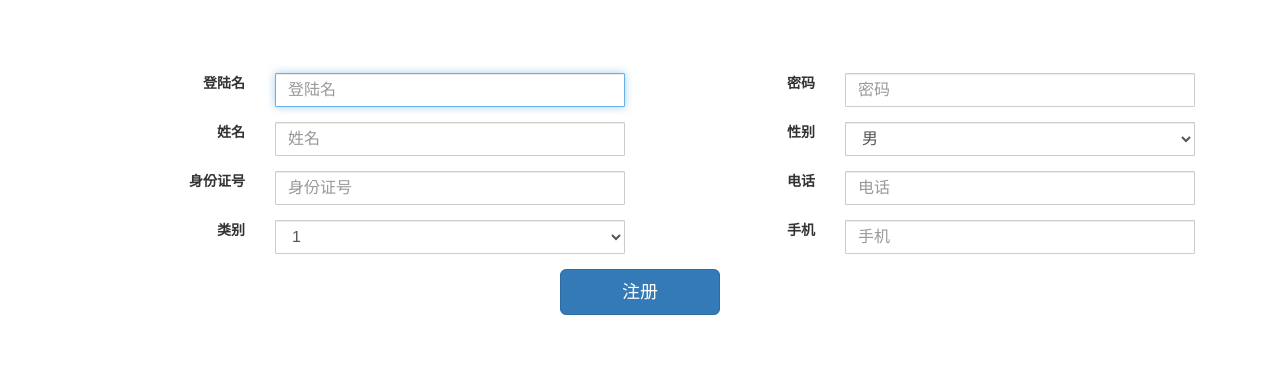
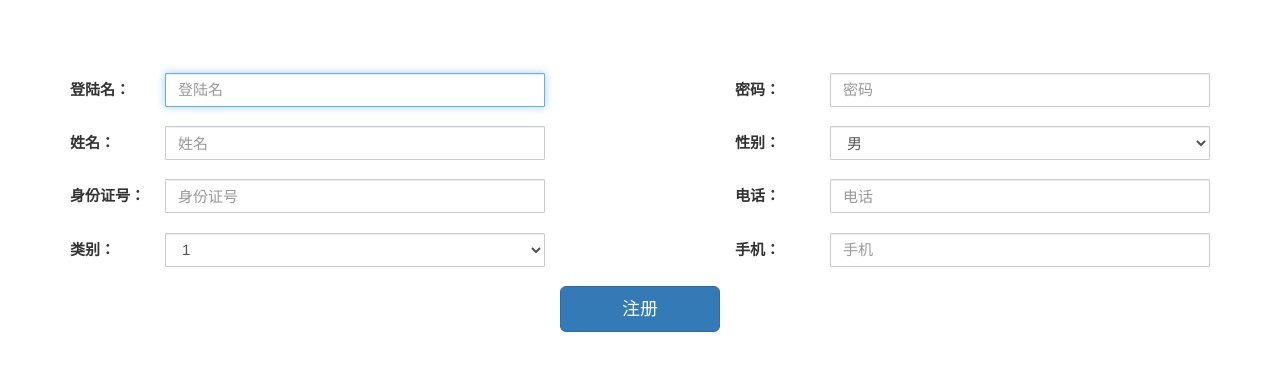
Before and after one commit to SmallBookworm/user, a plain HTML site: page user/signup.html in a window 1280 px wide. Shown: the part 122-492 px from the top of the page. Drawn offline with Linux system fonts and the light colour scheme.

Commit message:
new page

```diff
--- /dev/null
+++ b/user/css/ctable.css
@@ -0,0 +1,3 @@
+#ctable{
+	margin-top: 10px;
+}
--- a/user/css/signup.css
+++ b/user/css/signup.css
@@ -11,20 +11,26 @@ h1{
 	margin:  50px 0 auto;
 }
 
-
 .form-signup .btn {
 margin: 0 auto;
 }
 .form-signup label {
-	text-align: right;
+	font-size: 1.5rem;
+	padding: 6px 0px 6px 0px;
+	text-align: left;
+
 }
 
+.ucol{
+	height: 100%;
+	padding: 0;
+}
 .form-signup .form-control {
 	-webkit-box-sizing: border-box;
 	-moz-box-sizing: border-box;
 	box-sizing: border-box;
-
-	font-size: 16px;
+	padding: 6px 12px 6px 12px;
+	font-size: 1.5rem;
 	border-radius: 0.1rem;
 }
 
--- a/user/signup.html
+++ b/user/signup.html
@@ -47,22 +47,22 @@
 
 			<form class="form-signup form-horizontal" action="new_file.html">
 				<div class="form-group">
-					<label for="username" class="col-md-2" style="text-align: right;">登陆名</label>
-					<div class="col-md-4">
+					<label for="username" class="col-md-1" >登陆名：</label>
+					<div class="ucol col-md-4">
 						<input type="text" class="form-control" id="username" placeholder="登陆名" required="" autofocus="" maxlength="10">
 					</div>
-					<label for="inputPassword" class="col-md-2 ">密码</label>
-					<div class="col-md-4">
+					<label for="inputPassword" class="col-md-1 col-md-offset-2">密码：</label>
+					<div class="ucol col-md-4">
 						<input type="password" class="form-control" id="inputPassword" placeholder="密码" required="" maxlength="20">
 					</div>
 				</div>
 				<div class="form-group">
-					<label for="name" class="col-md-2 ">姓名</label>
-					<div class="col-md-4">
+					<label for="name" class="col-md-1 ">姓名：</label>
+					<div class="ucol col-md-4">
 						<input type="text" id="name" class="form-control" placeholder="姓名" required="" maxlength="10">
 					</div>
-					<label for="sex" class="col-md-2 ">性别</label>
-					<div class="col-md-4">
+					<label for="sex" class="col-md-1 col-md-offset-2 ">性别：</label>
+					<div class="ucol col-md-4">
 						<select id='sex' class="form-control">
 							<option>男</option>
 							<option>女</option>
@@ -70,18 +70,18 @@
 					</div>
 				</div>
 				<div class="form-group">
-					<label for="IDcard" class="col-md-2 ">身份证号</label>
-					<div class="col-md-4">
+					<label for="IDcard" class="col-md-1 ">身份证号：</label>
+					<div class="ucol col-md-4">
 						<input type="text" id="IDcard" class="form-control" placeholder="身份证号" required="" maxlength="18" pattern="\d{6}(18|19|20)?\d{2}(0[1-9]|1[12])(0[1-9]|[12]\d|3[01])\d{3}(\d|X)">
 					</div>
-					<label for="telephone " class="col-md-2 ">电话</label>
-					<div class="col-md-4">
+					<label for="telephone " class="col-md-1 col-md-offset-2 ">电话：</label>
+					<div class="ucol col-md-4">
 						<input type="tel" id="telephone" class="form-control" placeholder="电话" required="" maxlength="13" pattern="0\d{2,3}-?\d{7,8}" title="3或4位区号+7或8位号码">
 					</div>
 				</div>
 				<div class="form-group">
-					<label for="type" class="col-md-2 ">类别</label>
-					<div class="col-md-4">
+					<label for="type" class="col-md-1 ">类别：</label>
+					<div class="ucol col-md-4">
 						<select id='type' class="form-control">
 							<option>1</option>
 							<option>2</option>
@@ -90,13 +90,13 @@
 							<option>5</option>
 						</select>
 					</div>
-					<label for="telephone " class="col-md-2 ">手机</label>
-					<div class="col-md-4">
+					<label for="telephone " class="col-md-1 col-md-offset-2 ">手机：</label>
+					<div class="ucol col-md-4">
 						<input type="tel" id="telephone" class="form-control" placeholder="手机" required="" maxlength="11" pattern="1\d{10}" title="正确的中国大陆手机号">
 					</div>
 				</div>
 				<div class="form-group">
-					<label for="telephone " class="col-md-5"></label>
+					<label class="col-md-5"></label>
 					<div class="col-md-2">
 						<button class="btn btn-lg btn-primary btn-block" type="submit" id='signup'>注册</button>
 					</div>
```
Also changed, not shown: user/creatTable.html (added, +56 -0 lines), user/js/ctable.js (added, +21 -0 lines).
